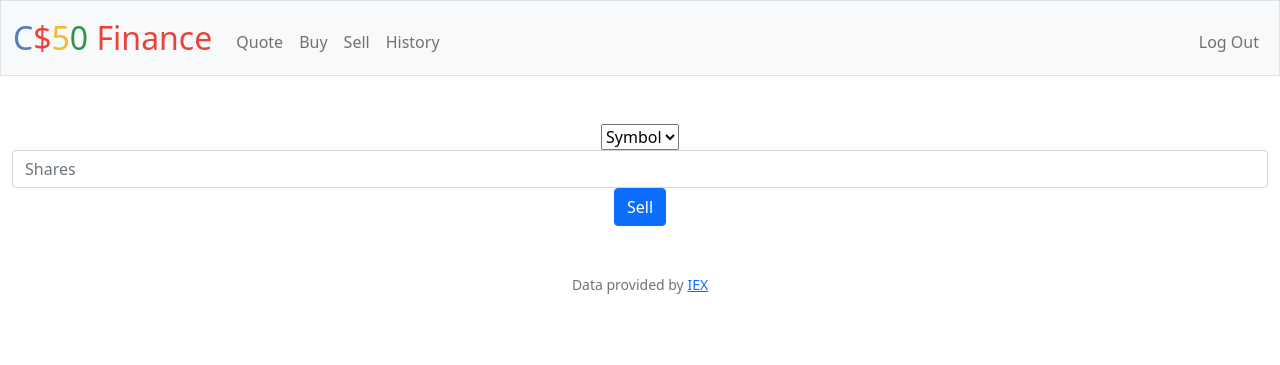
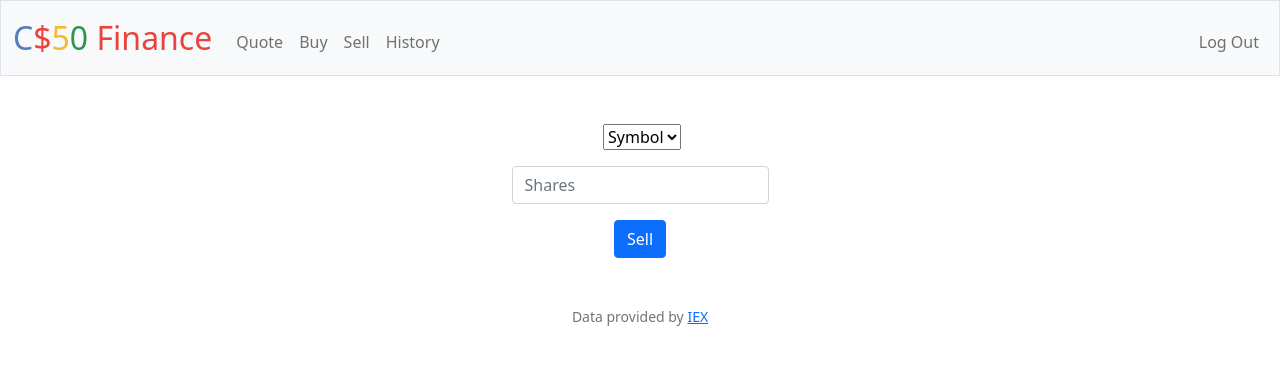
Before and after one commit to estarpro1022/CS50-Solution, a Flask app: page /sell in a window 1280 px wide. Shown: the top 365 px of the page. Run offline with Flask 2, Linux system fonts and the light colour scheme; a user stored in the database is signed in; some libraries are stand-ins or nearby versions.

Commit message:
finance pass

```diff
--- a/Week9/finance/app.py
+++ b/Week9/finance/app.py
@@ -180,7 +180,7 @@ def quote():
             return apology("symbol doesn't exist")
 
         look_up = lookup(symbol)
-        return render_template("quoted.html", name=look_up["name"], price=look_up["price"], symbol=look_up["symbol"])
+        return render_template("quoted.html", name=look_up["name"], price=usd(look_up["price"]), symbol=look_up["symbol"])
     else:
         return render_template("quote.html")
 
@@ -193,8 +193,9 @@ def register():
         usernames = db.execute("SELECT username FROM users")
         if not username:
             return apology("Username is blank")
-        if username in usernames:
-            return apology("Username already exists")
+        for user in usernames:
+            if username == user["username"]:
+                return apology("Username already exists")
 
         password = request.form.get("password")
         confirmation = request.form.get("confirmation")
--- a/Week9/finance/templates/buy.html
+++ b/Week9/finance/templates/buy.html
@@ -8,6 +8,6 @@ buy
     <form action="/buy" method="post">
         <input autocomplete="off" name="symbol" placeholder="Symbol" type="text">
         <input autocomplete="off" name="shares" placeholder="Shares" type="text">
-        <input class="btn btn-primary" type="submit" value="Buy">
+        <button class="btn btn-primary" type="submit">Buy</button>
     </form>
 {% endblock %}
--- a/Week9/finance/templates/quote.html
+++ b/Week9/finance/templates/quote.html
@@ -7,6 +7,6 @@ quote
 {% block main %}
     <form action="/quote" method="post">
         <input autocomplete="off" class="form-control mx-auto w-auto" name="symbol" type="text">
-        <input class="btn btn-primary" type="submit" value="Quote">
+        <button class="btn btn-primary" type="submit">Quote</button>
     </form>
 {% endblock %}
--- a/Week9/finance/templates/register.html
+++ b/Week9/finance/templates/register.html
@@ -19,7 +19,8 @@ register
         </div>
 
         <div class="mb-3">
-            <input class="btn btn-primary" type="submit" value="Register">
+            <!-- <input class="btn btn-primary" type="submit" value="Register"> -->
+            <button class="btn btn-primary" type="submit">Register</button>
         </div>
     </form>
 
--- a/Week9/finance/templates/sell.html
+++ b/Week9/finance/templates/sell.html
@@ -6,13 +6,14 @@ sell
 
 {% block main %}
     <form action="/sell" method="post">
-        <select name="symbol">
+        <select name="symbol" class="ms-1 mb-3">
             <option value="" disabled selected>Symbol</option>
             {% for symbol in symbols %}
                 <option value="{{ symbol['symbol'] }}">{{ symbol["symbol"] }}</option>
             {% endfor %}
         </select>
-        <input autocomplete="off" class="form-control" name="shares" placeholder="Shares" type="text">
-        <input class="btn btn-primary" type="submit" value="Sell">
+        <input autocomplete="off" class="form-control mx-auto w-auto mb-3" name="shares" placeholder="Shares" type="text">
+        <!-- <input class="btn btn-primary" type="submit" value="Sell"> -->
+        <button class="btn btn-primary" type="submit">Sell</button>
     </form>
 {% endblock %}
```
Also changed, not shown: 1 other file.
